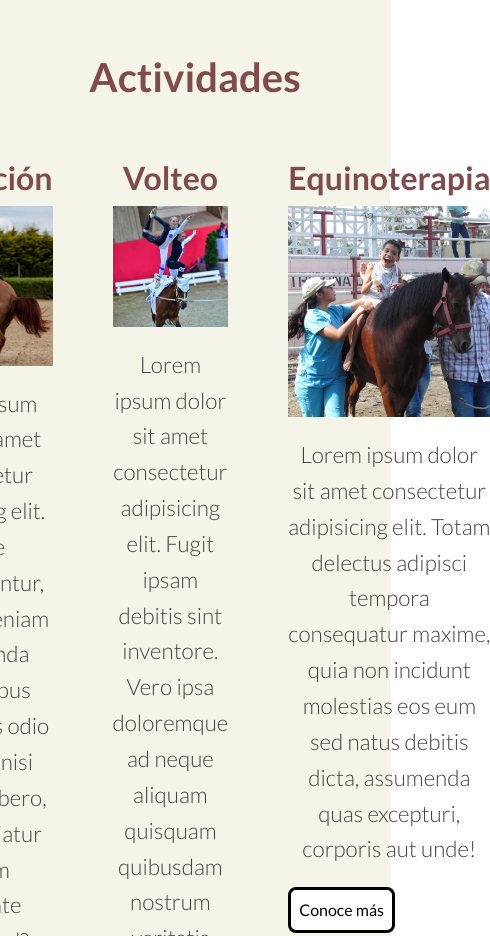
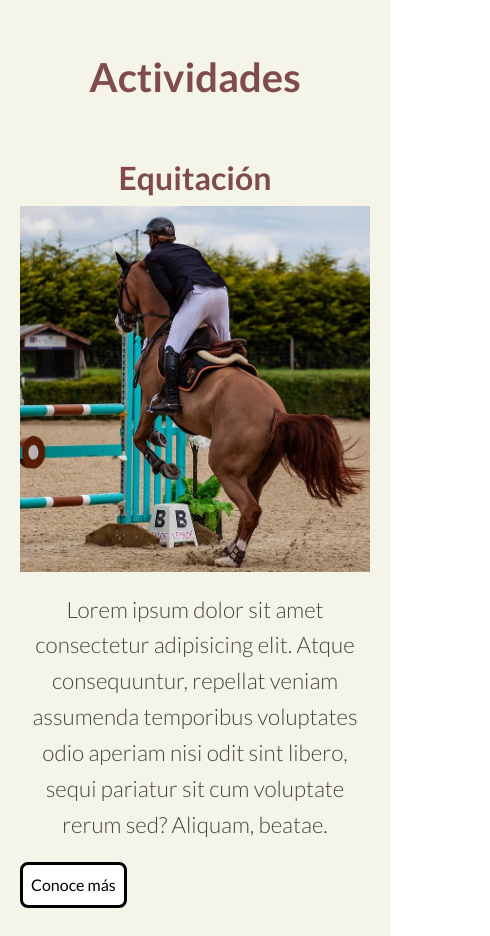
Before and after one commit to Julia-Bertolotti/PreEntrega2-Bertolotti, a plain HTML site: page index.html in a window 390 px wide. Shown: the part 1952-2888 px from the top of the page, 490 px wide, since content can reach past the window. Drawn offline with nearby package versions, Linux system fonts and the light colour scheme.

Commit message:
agregué media queries de index

```diff
--- a/css/style.css
+++ b/css/style.css
@@ -545,6 +545,20 @@ input{
     }
 }
 
+@media only screen and (max-width: 768px){
+    .actividades-index{
+        flex-direction: column;
+        justify-items: center;
+        align-items: center;
+    }
+}
+
+@media only screen and (max-width: 768px){
+    .button{
+
+    }
+}
+
 /*media queries mapa*/
 @media (max-width: 767px){
     .mapa{
```
